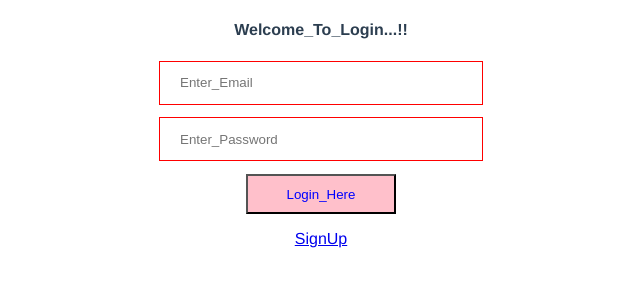
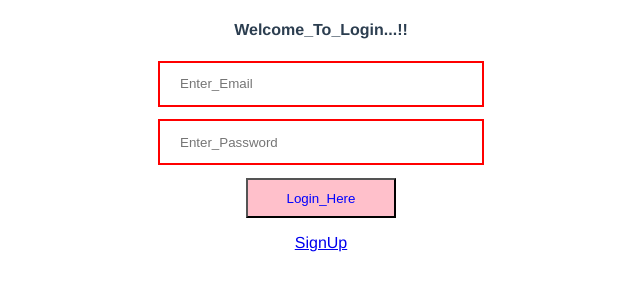
Before and after one commit to prafullarawat/Mini_Projects, a Vue app in the folder Resto_Project/restpro/: page /login in a window 1280 px wide. Shown: the top 300 px of the page, without its empty margins (319-959 px from the left). Built offline with nearby package versions, Linux system fonts and the light colour scheme.

Commit message:
Update LoginResto.vue

```diff
--- a/Resto_Project/restpro/src/components/LoginResto.vue
+++ b/Resto_Project/restpro/src/components/LoginResto.vue
@@ -36,7 +36,7 @@ export default {
       }
       //console.log(result);
       else {
-        alert("Plz Enter Right Credintials");
+        alert("Please Enter Right Credintials");
       }
     },
   },
@@ -59,7 +59,7 @@ export default {
   padding-left: 20px;
   margin-left: auto;
   margin-right: auto;
-  border: 1px solid red;
+  border: 2px solid red;
 }
 
 .login button {
```
